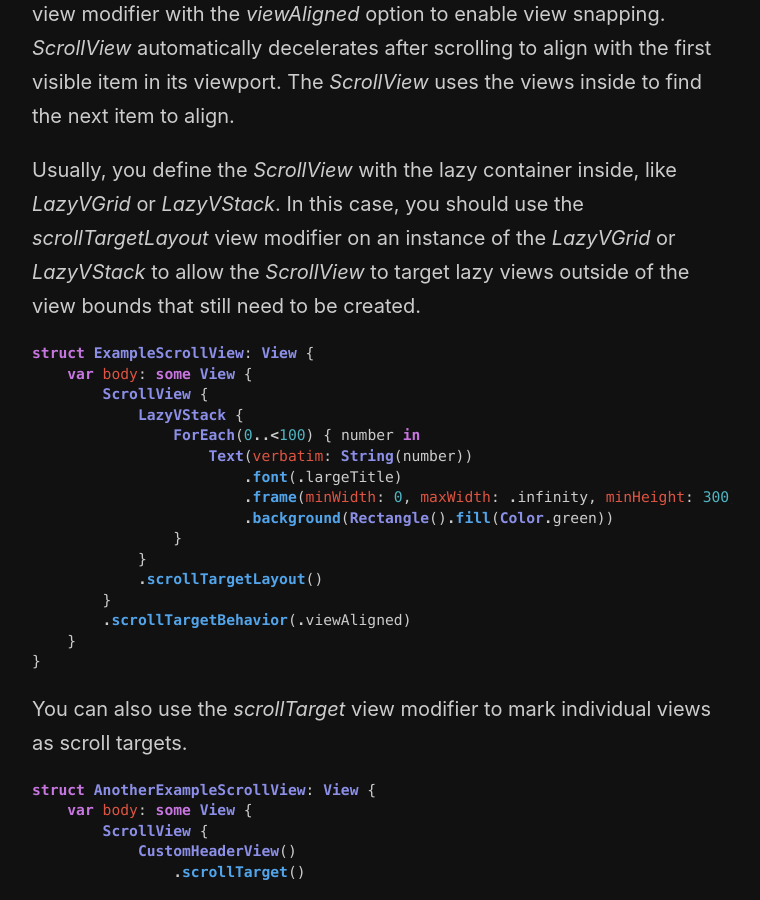
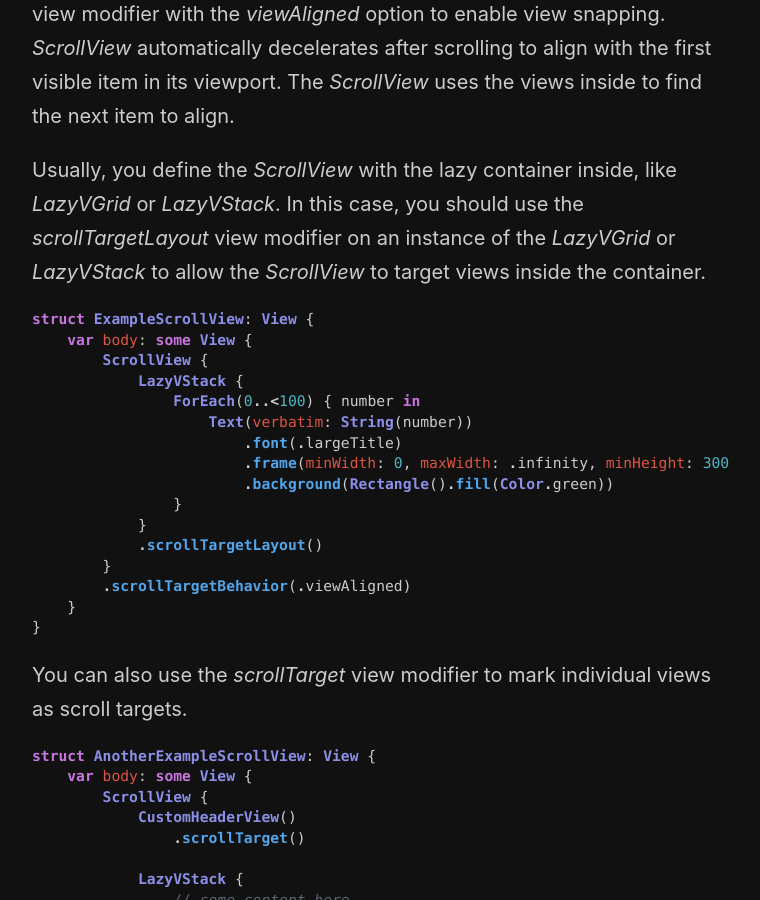
Before and after one commit to mecid/mecid.github.io, a Jekyll site: the page built from _posts/2023-06-20-mastering-scrollview-in-swiftui-target-behavior.md, in a window 1280 px wide and 900 px high, scrolled down 1408 px. Shown: the whole window, without its empty margins (258-1018 px from the left). Built offline with Jekyll 4.4.1, drawn with Linux system fonts in a browser that asks for light colours.

Commit message:
scroll target post improved

````diff
--- a/_posts/2023-06-20-mastering-scrollview-in-swiftui-target-behavior.md
+++ b/_posts/2023-06-20-mastering-scrollview-in-swiftui-target-behavior.md
@@ -49,7 +49,7 @@ struct ContentView: View {
 
 As you can see in the example above, we use the *scrollTargetBehavior* view modifier with the *viewAligned* option to enable view snapping. *ScrollView* automatically decelerates after scrolling to align with the first visible item in its viewport. The *ScrollView* uses the views inside to find the next item to align.
 
-Usually, you define the *ScrollView* with the lazy container inside, like *LazyVGrid* or *LazyVStack*. In this case, you should use the *scrollTargetLayout* view modifier on an instance of the *LazyVGrid* or *LazyVStack* to allow the *ScrollView* to target lazy views outside of the view bounds that still need to be created.
+Usually, you define the *ScrollView* with the lazy container inside, like *LazyVGrid* or *LazyVStack*. In this case, you should use the *scrollTargetLayout* view modifier on an instance of the *LazyVGrid* or *LazyVStack* to allow the *ScrollView* to target views inside the container.
 
 ```swift
 struct ExampleScrollView: View {
````
